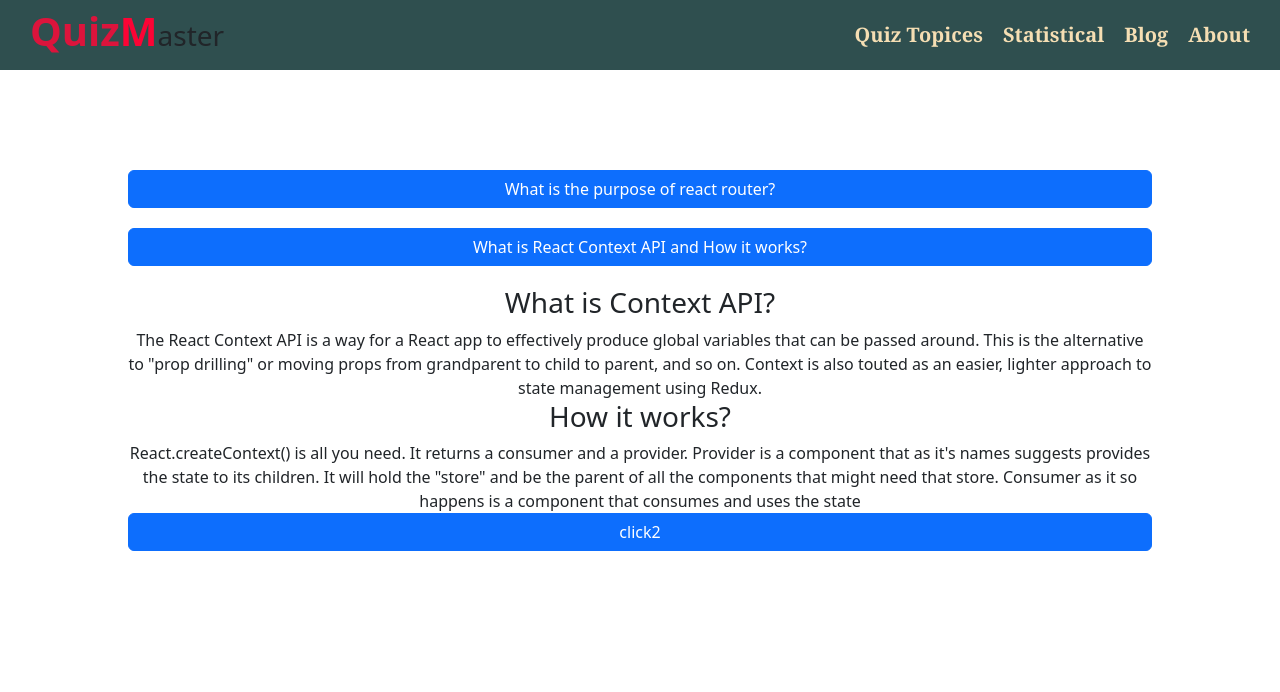
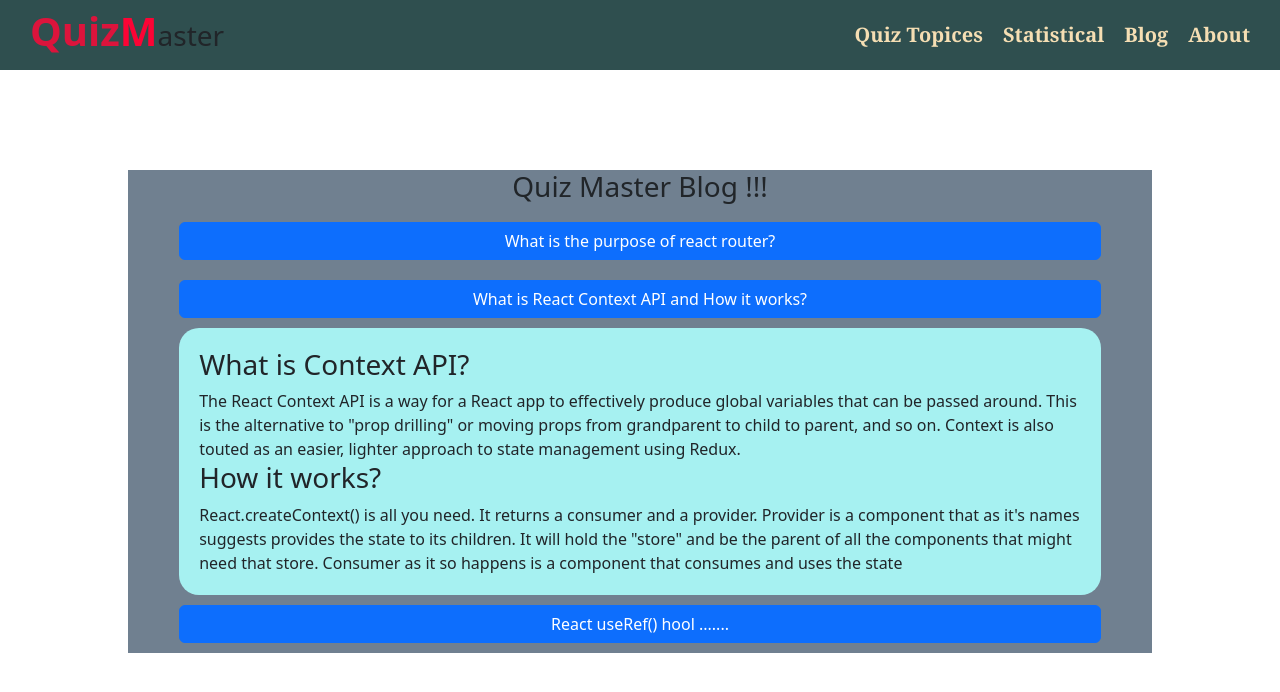
Before and after one commit to abuhanifornob/Quize_master_repo, a React (Create React App) app: page /blog in a window 1280 px wide. Both pictures are taken after a click on the button "What is React Context API and How it works?". Shown: the top 692 px of the page. Built offline with nearby package versions, Linux system fonts and the light colour scheme.

Commit message:
Blog side complete

```diff
--- a/src/components/Blog/Blog.css
+++ b/src/components/Blog/Blog.css
@@ -3,15 +3,19 @@
     padding: 20px;
     background-color: rgb(166, 241, 241);
     border-radius: 20px;
+    width: 90%;
+    margin: 0 auto;
 }
 
 .btn {
-    width: 100%;
+    width: 90%;
     border-radius: 0;
-    margin-bottom: 20px;
+    margin: 10px 0;
+    padding: 10px;
 }
 
 .blog {
     width: 80%;
     margin: 100px auto;
+    background-color: slategrey;
 }
--- a/src/components/Blog/Blog.js
+++ b/src/components/Blog/Blog.js
@@ -10,6 +10,7 @@ const Blog = () => {
     const[open2,setOpen2]=useState(false);
     return (
         <div className='blog'>
+          <h3>Quiz Master Blog  !!! </h3>
       <Button
         onClick={() => setOpen(!open)}
         aria-controls="example-collapse-text"
@@ -35,7 +36,7 @@ const Blog = () => {
         What is React Context API and How it works?
       </Button>
       <Collapse in={open1}>
-        <div id="example-collapse-text1">
+        <div id="example-collapse-text1" className='answer'>
             <h3>What is Context API?</h3>
 
             The React Context API is a way for a React app to effectively produce global variables that can be passed around. This is the alternative to "prop drilling" or moving props from grandparent to child to parent, and so on. Context is also touted as an easier, lighter approach to state management using Redux.
@@ -49,13 +50,23 @@ const Blog = () => {
         aria-controls="example-collapse-text2"
         aria-expanded={open2}
       >
-        click2
+        React useRef() hool .......
       </Button>
       <Collapse in={open2}>
-        <div id="example-collapse-text2">
-          Anim pariatur cliche reprehenderit, enim eiusmod high life accusamus
-          terry richardson ad squid. Nihil anim keffiyeh helvetica, craft beer
-          labore wes anderson cred nesciunt sapiente ea proident.
+        <div id="example-collapse-text2" className='answer'>
+        useRef() hook creates references.
+<br />
+Calling const reference = useRef(initialValue) with the initial value returns a special object named reference. The reference object has a property current: you can use this property to read the reference value reference.current, or update reference.current = newValue.
+<br />
+Between the component re-renderings, the value of the reference is persistent.
+<br />
+Updating a reference, contrary to updating state, doesn't trigger component re-rendering.
+<br />
+References can also access DOM elements. Assign the reference to ref attribute of the element you'd like to access:
+<br />
+Want to improve you React knowledge further? Follow A Simple Explanation of React.useEffect().
+<br />
+Challenge: write a custom hook useEffectSkipFirstRender() that works as useEffect(), only that it doesn't invoke the callback after initial rendering (Hint: you need to use useRef()). Share your solution in a comment below!
         </div>
       </Collapse>
       </div>
--- a/src/components/QuizTopic/QuizTopic.css
+++ b/src/components/QuizTopic/QuizTopic.css
@@ -1,7 +1,7 @@
 .topic {
     border: 2px solid lightcoral;
     border-radius: 20px;
-    background-color: darkslategrey;
+    background-color: slategrey;
     margin: 10px 50px;
 }
 
```
